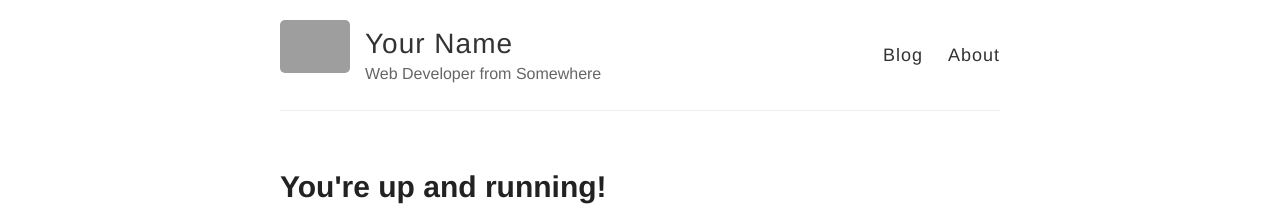
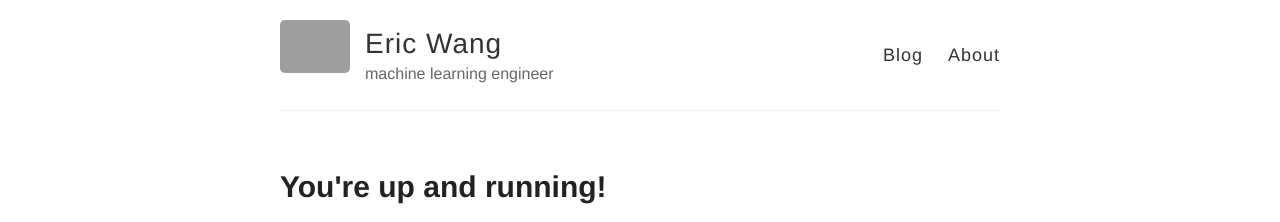
Before and after one commit to eric496/eric496.github.io, a Jekyll site: the page built from index.html, in a window 1280 px wide. Shown: the top 222 px of the page. Built offline with Jekyll 4.4.1, drawn with Linux system fonts in a browser that asks for light colours; grey boxes are pictures that could not be loaded.

Commit message:
change profile

```diff
--- a/_config.yml
+++ b/_config.yml
@@ -3,10 +3,10 @@
 #
 
 # Name of your site (displayed in the header)
-name: Your Name
+name: Eric Wang
 
 # Short bio or description (displayed in the header)
-description: Web Developer from Somewhere
+description: machine learning engineer
 
 # URL of your avatar or profile pic (you could use your GitHub profile pic)
 avatar: https://raw.githubusercontent.com/barryclark/jekyll-now/master/images/jekyll-logo.png
@@ -21,7 +21,7 @@ footer-links:
   email:
   facebook:
   flickr:
-  github: barryclark/jekyll-now
+  github: github.com/eric496
   instagram:
   linkedin:
   pinterest:
@@ -41,7 +41,7 @@ google_analytics:
 
 # Your website URL (e.g. http://barryclark.github.io or http://www.barryclark.co)
 # Used for Sitemap.xml and your RSS feed
-url:
+url: https://eric496.github.io/
 
 # If you're hosting your site at a Project repository on GitHub pages
 # (http://yourusername.github.io/repository-name)
@@ -56,7 +56,7 @@ baseurl: ""
 permalink: /:title/
 
 # The release of Jekyll Now that you're using
-version: v1.2.0
+version: v3.3.0
 
 # Jekyll 3 now only supports Kramdown for Markdown
 kramdown:
```
